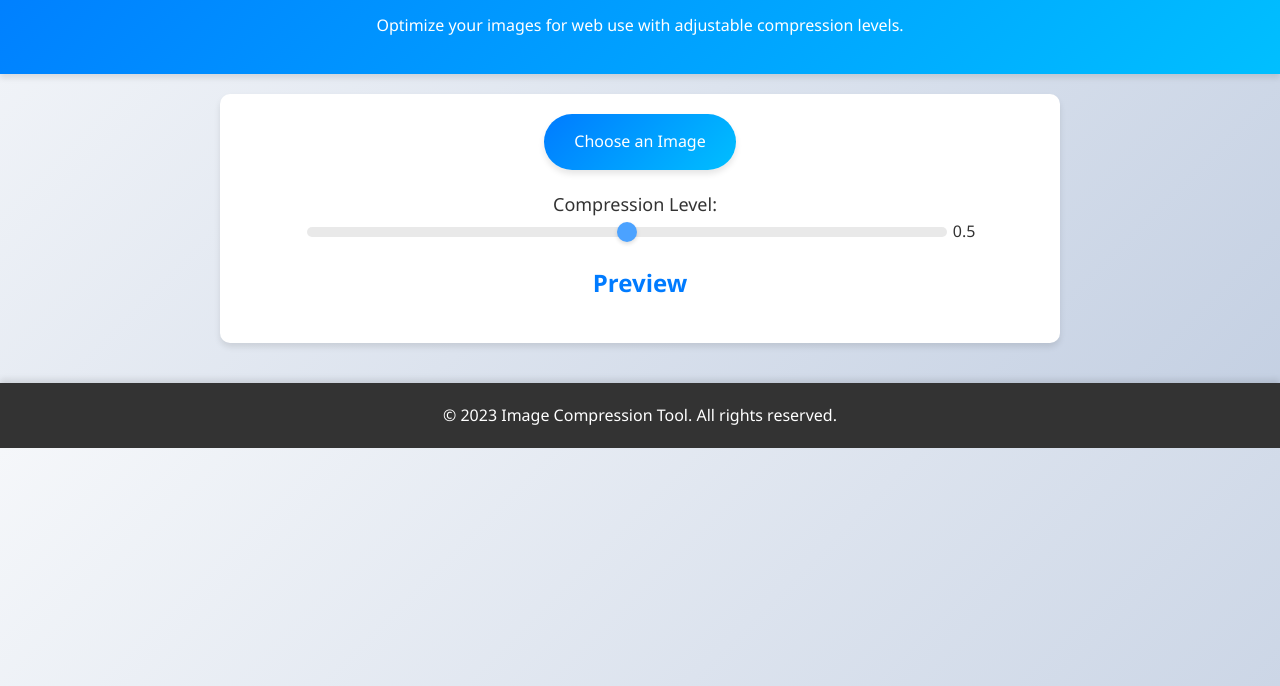
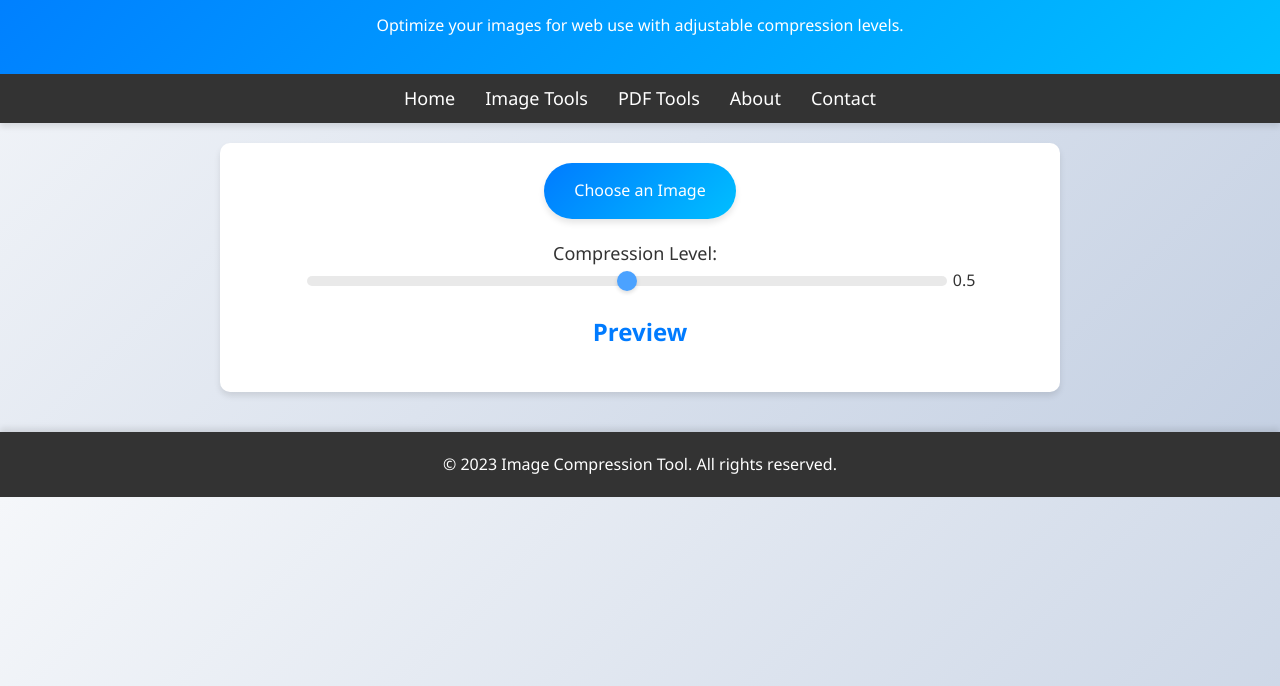
Before and after one commit to resize21/tool, a plain HTML site: page img-compress.html in a window 1280 px wide. Shown: the part 114-800 px from the top of the page. Drawn offline with Linux system fonts and the light colour scheme.

Commit message:
Update img-compress.html

```diff
--- a/img-compress.html
+++ b/img-compress.html
@@ -31,6 +31,34 @@
             text-align: center;
             box-shadow: 0 4px 6px rgba(0, 0, 0, 0.1);
         }
+         /* Header and Navigation */
+        header {
+            background: linear-gradient(135deg, #007BFF, #00BFFF);
+            color: white;
+            padding: 20px;
+            text-align: center;
+            box-shadow: 0 4px 6px rgba(0, 0, 0, 0.1);
+        }
+
+        nav {
+            display: flex;
+            justify-content: center;
+            background: #333;
+            padding: 10px;
+            box-shadow: 0 4px 6px rgba(0, 0, 0, 0.1);
+        }
+
+        nav a {
+            color: white;
+            margin: 0 15px;
+            font-size: 18px;
+            transition: color 0.3s ease;
+        }
+
+        nav a:hover {
+            color: #00BFFF;
+        }
+
 
         /* Main Content */
         main {
@@ -198,6 +226,16 @@
         <p>Optimize your images for web use with adjustable compression levels.</p>
     </header>
 
+    <!-- Navigation -->
+    <nav>
+        <a href="/tool">Home</a>
+        <a href="#">Image Tools</a>
+        <a href="#">PDF Tools</a>
+        <a href="#">About</a>
+        <a href="#">Contact</a>
+    </nav>
+    </header>
+
     <!-- Main Content -->
     <main>
         <!-- Upload Section -->
```
